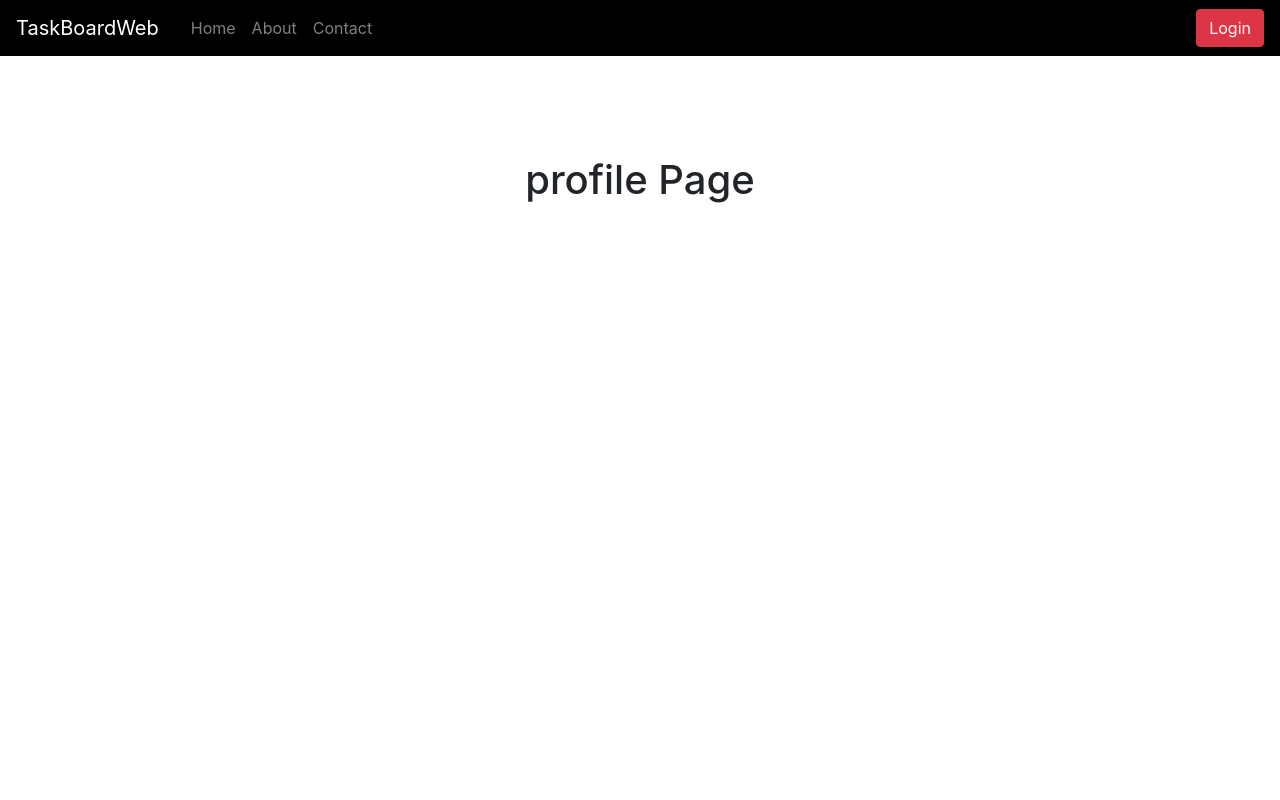
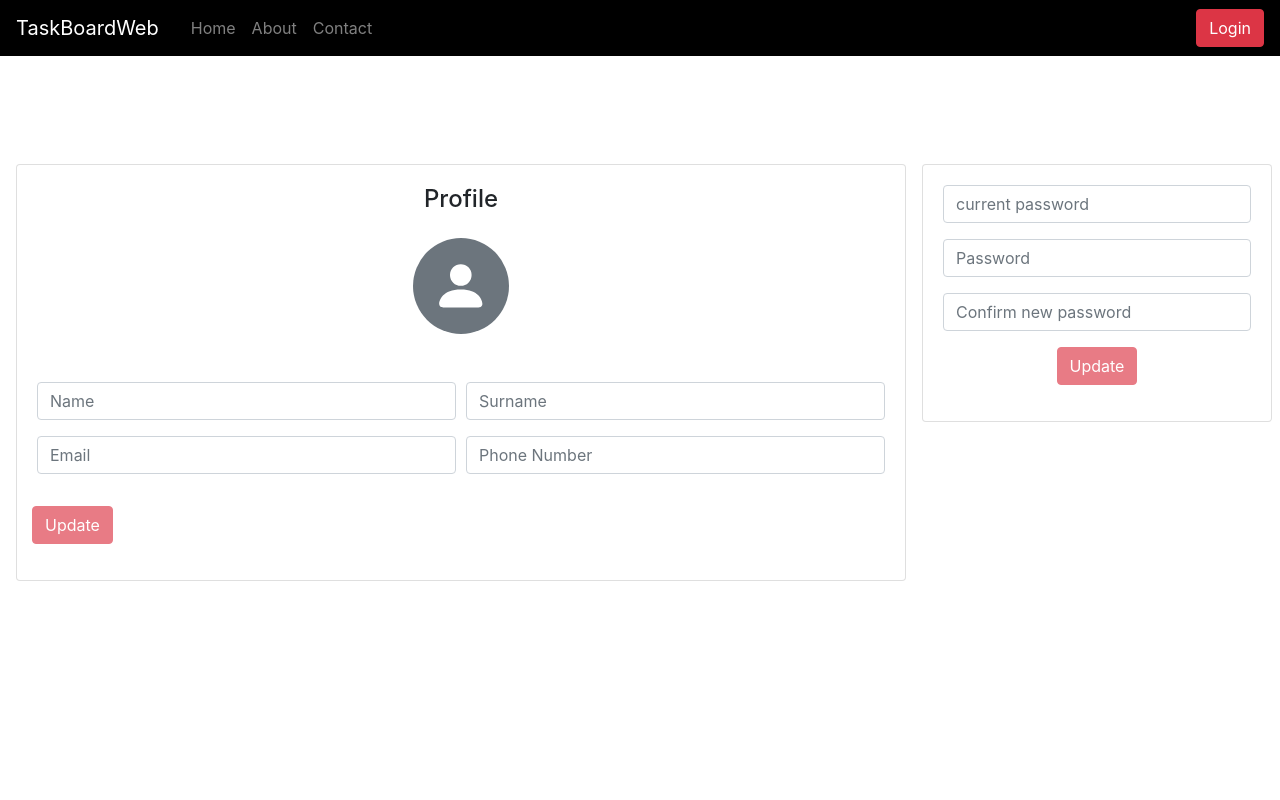
Before and after one commit to Marco0198/front_end_part_for_testing_project, a Vue app: page /profile in a window 1280 px wide. Shown: the top 800 px of the page. Built offline with nearby package versions, Linux system fonts and the light colour scheme.

Commit message:
same changes in this components

```diff
--- a/src/components/auth/UpdatePassword.vue
+++ b/src/components/auth/UpdatePassword.vue
@@ -1,8 +1,11 @@
 <template>
 <Layout name="LayoutDefault">
     <div>
-        <base-form>
-            <h3 class="mb-4">Reset Password</h3>
+        <b-card
+         style="width: 350px"
+         class="">
+
+
             <form  @submit.stop.prevent="handleSubmit">
               <div class="alert alert-success" v-if="message && message.message ">
                     <p>{{message.message}}</p>
@@ -12,7 +15,7 @@
                 </div>
                  <div class="text-danger .fs-2" v-if="errors && errors.errors"><small>{{errors.errors.message}}</small></div>
                <div class="form-group">
-                    <input type="text" v-model="$v.user.currentPassword.$model" id="firstName" name="firstName" placeholder="Token" class="form-control" :class="{ 'is-invalid':  $v.user.currentPassword.$error }" />
+                    <input type="text" v-model="$v.user.currentPassword.$model" id="firstName" name="firstName" placeholder="current password" class="form-control" :class="{ 'is-invalid':  $v.user.currentPassword.$error }" />
                     <span v-if="!$v.user.currentPassword.required" class="invalid-feedback"> Current Password is required</span>
 
                      <div class="text-danger .fs-2" v-if="errors && errors.errors"><small>{{errors.errors.currentPassword[0]}}</small></div>
@@ -20,7 +23,7 @@
 
 
                     <div class="form-group">
-                    <input type="password" v-model="$v.user.password.$model" id="password" name="password" placeholder="Password" class="form-control" :class="{ 'is-invalid':  $v.user.password.$error }" />
+                    <input type="password" v-model="$v.user.password.$model" id="password" name="new password" placeholder="Password" class="form-control" :class="{ 'is-invalid':  $v.user.password.$error }" />
                     <div v-if=" $v.user.password.$error" class="invalid-feedback">
                         <span v-if="!$v.user.password.required">Password is required</span>
                         <span v-if="!$v.user.password.minLength">Password must be at least 8 characters</span>
@@ -32,7 +35,7 @@
                 </div>
                 <div class="form-group">
 
-                    <input type="password" v-model="$v.user.confirmPassword.$model" id="confirmPassword" name="confirmPassword" placeholder="Confirm password" class="form-control" :class="{ 'is-invalid': $v.user.confirmPassword.$error }" />
+                    <input type="password" v-model="$v.user.confirmPassword.$model" id="confirmPassword" name="confirmPassword" placeholder="Confirm new password" class="form-control" :class="{ 'is-invalid': $v.user.confirmPassword.$error }" />
                     <div v-if="$v.user.confirmPassword.$error" class="invalid-feedback">
                         <span v-if="!$v.user.confirmPassword.required">Confirm Password is required</span>
                         <span v-else-if="!$v.user.confirmPassword.sameAsPassword">Passwords must match</span>
@@ -42,13 +45,13 @@
 
 
                 <div class="form-group">
-                    <button class="btn btn-danger" type="submit" :disabled="submitStatus ||$v.$invalid">Register <b-spinner small  v-if="submitStatus"></b-spinner></button>
+                    <button class="btn btn-danger" type="submit" :disabled="submitStatus ||$v.$invalid">Update <b-spinner small  v-if="submitStatus"></b-spinner></button>
 
                 </div>
 
             </form>
 
-        </base-form>
+        </b-card>
     </div>
 </Layout>
 </template>
@@ -63,11 +66,11 @@ import {
 }
 
 from "vuelidate/lib/validators"
-import BaseForm from '@/components/UI/BaseForm.vue'
+
 import axios from 'axios'
 export default {
     components: {
-        BaseForm,
+
         Layout
     },
     data() {
--- a/src/components/auth/UpdateProfile.vue
+++ b/src/components/auth/UpdateProfile.vue
@@ -0,0 +1,193 @@
+<template>
+<Layout name="LayoutDefault">
+    <div>
+        <b-card style="width:auto"
+         class="ml-2 ">
+
+            <h4 class="mb-4">Profile</h4>
+
+           <b-avatar class="mb-5" size="6rem"></b-avatar>
+            <form  @submit.stop.prevent="handleSubmit" class="form-row" >
+              <div class="alert alert-success" v-if="message && message.message ">
+                    <p>{{message.message}}</p>
+                </div>
+                 <div class="alert alert-danger" v-if="errors&& errors.errors ">
+                    <p>{{errors.message}}</p>
+                </div>
+                 <div class="text-danger .fs-2" v-if="errors && errors.errors"><small>{{errors.errors.message}}</small></div>
+
+
+               <div class="form-group col-md-6">
+                    <input type="text" v-model="$v.user.name.$model" id="firstName" name="firstName" placeholder="Name" class="form-control" :class="{ 'is-invalid':  $v.user.name.$error }" />
+                    <span v-if="!$v.user.name.required" class="invalid-feedback"> Name is required</span>
+                    <span v-if="!$v.user.name.minLength" class="invalid-feedback">name must be at least 3 characters</span>
+                    <!--  <div class="alert alert-danger" v-if="errors && errors.errors">
+                    <p>{{errors.errors.name[0]}}</p>
+                </div>-->
+                </div>
+
+
+                 <div class="form-group col-md-6 ">
+                    <input v-model="$v.user.surname.$model" id="surname" name="surname" placeholder="Surname" class="form-control" :class="{ 'is-invalid':  $v.user.surname.$error }" />
+                    <div v-if="$v.user.surname.$error" class="invalid-feedback">
+                       <span v-if="!$v.user.surname.required" > Surname is required</span>
+                    <span v-if="!$v.user.surname.minLength" >Surname must be at least 3 characters</span>
+
+
+                </div>
+                 </div>
+
+                <div class="form-group col-md-6 ">
+
+                    <input v-model="$v.user.email.$model" id="email" name="email" placeholder="Email" class="form-control" :class="{ 'is-invalid':  $v.user.email.$error }" />
+                    <div v-if="$v.user.email.$error" class="invalid-feedback">
+                        <span v-if="!$v.user.email.required">Email is required</span>
+                        <span v-if="!$v.user.email.email">Email is invalid</span>
+                    </div>
+                    <div class="text-danger .fs-2" v-if="errors && errors.errors"><small>{{errors.errors.email[0]}}</small></div>
+                </div>
+
+
+                <div class="form-group col-md-6 ">
+
+                    <input v-model="$v.user.phone.$model" id="phone" name="phone" placeholder="Phone Number" class="form-control" :class="{ 'is-invalid':  $v.user.phone.$error }" />
+                    <div v-if="$v.user.email.$error" class="invalid-feedback">
+                        <span v-if="!$v.user.phone.required">phone number is required</span>
+                        <span v-if="!$v.user.phone.minLength">phone number min length is 10</span>
+                        <span v-if="!$v.user.phone.maxLength">phone number max length is 10</span>
+                    </div>
+                    </div>
+
+
+
+                <div class="form-group mt-3">
+                    <button class="btn btn-danger" type="submit" :disabled="submitStatus ||$v.$invalid">Update <b-spinner small  v-if="submitStatus"></b-spinner></button>
+
+
+
+               </div>
+            </form>
+
+
+
+        </b-card>
+    </div>
+</Layout>
+</template>
+
+<script>
+
+import Layout from '@/layouts/Layout';
+import {
+    required,
+    email,
+    minLength,
+    maxLength
+}
+
+from "vuelidate/lib/validators"
+//import BaseForm from '@/components/UI/BaseForm.vue'
+import axios from 'axios'
+export default {
+    components: {
+
+        Layout
+    },
+    data() {
+        return {
+            user: {
+                name: "",
+                surname: "",
+                email: "",
+                phone:"",
+
+            },
+            submitted: false,
+            success: false,
+            submitStatus: false,
+            errors: "",
+            message: ""
+        };
+    },
+    validations: {
+        user: {
+            name: {
+                required,
+                minLength: minLength(3)
+            },
+            surname: {
+                required,
+                minLength: minLength(3)
+            },
+            email: {
+                required,
+                email
+            },
+             phone: {
+                required,
+                minLength: minLength(10),
+                maxLength: maxLength(10)
+            }
+        }
+    },
+    methods: {
+        handleSubmit() {
+            this.submitStatus = true;
+            this.submitted = true;
+            // stop here if form is invalid
+               this.$v.$touch();
+            if (this.$v.$invalid) {
+
+                return;
+
+            }
+             this.message="";
+             this.errors= ""
+            let formData = {
+                name: this.user.name,
+                surname: this.user.surname,
+                email: this.user.email,
+                phone: this.user.phone,
+
+            }
+
+            console.log(formData),
+                axios.put('https://mmt-web.herokuapp.com/api/profile_update', formData, {
+
+
+                }, ).then(res => {
+
+                this.success = true,
+                this.submitted = false;
+                this.message = res.data;
+                this.$router.push({ path: '/login'});
+
+              //  console.log(this.message)
+            //     this.user ={
+            //     name: null,
+            //     email: null,
+            //     password: null,
+            //     confirmPassword: null,
+
+            // }
+
+                }).
+            catch(error => {
+                if (error.response.status == 422) {
+                     this.success = false
+               this.errors = error.response.data;
+         //      console.log(this.errors.message)
+                this.errors = error.response.data;
+                }
+               // this.message = this.errors.errors.email[0]
+                  //  console.log(this.message)
+            }).finally(()=>{
+               // this.message=null;
+
+                this.submitStatus = false;
+                })
+
+        }
+    }
+}
+</script>
--- a/src/views/pages/About.vue
+++ b/src/views/pages/About.vue
@@ -2,9 +2,29 @@
  <Layout name="LayoutDefault">
 
     <div> <h1>about page</h1>
+    <b-card  style="width: auto">
+    <form>
+  <div class="form-row">
+    <div class="form-group col-md-6">
+      <input type="email" class="form-control" id="inputEmail4" placeholder="Email">
+    </div>
+    <div class="form-group col-md-6">
+      <input type="password" class="form-control" id="inputPassword4" placeholder="Password">
+    </div>
+    <div class="form-group col-md-6">
+      <input type="email" class="form-control" id="inputEmail4" placeholder="Email">
+    </div>
+    <div class="form-group col-md-6">
+      <input type="password" class="form-control" id="inputPassword4" placeholder="Password">
+    </div>
+  </div>
+  <button type="submit" class="btn btn-primary">Sign in</button>
+</form>
+</b-card>
+</div>
 
 
-    </div>
+
   </Layout>
 </template>
 <script>
--- a/src/views/pages/auth/Profile.vue
+++ b/src/views/pages/auth/Profile.vue
@@ -1,13 +1,24 @@
 <template>
  <Layout name="LayoutDefault">
-    <h1>profile Page</h1>
+   <div>
+
+ <div class="d-flex bd-highlight">
+  <div class="p-2 flex-grow-1 bd-highlight"><update-profile></update-profile></div>
+  <div class="p-2 bd-highlight"><update-password></update-password></div>
+
+</div>
+
+
+   </div>
   </Layout>
 </template>
 <script>
 import Layout from '@/layouts/Layout';
+import UpdatePassword from '@/components/auth/UpdatePassword';
+import UpdateProfile from '@/components/auth/UpdateProfile';
 
 export default {
-  components: { Layout }
+  components: { Layout,UpdatePassword ,UpdateProfile }
 
 }
 </script>
```
